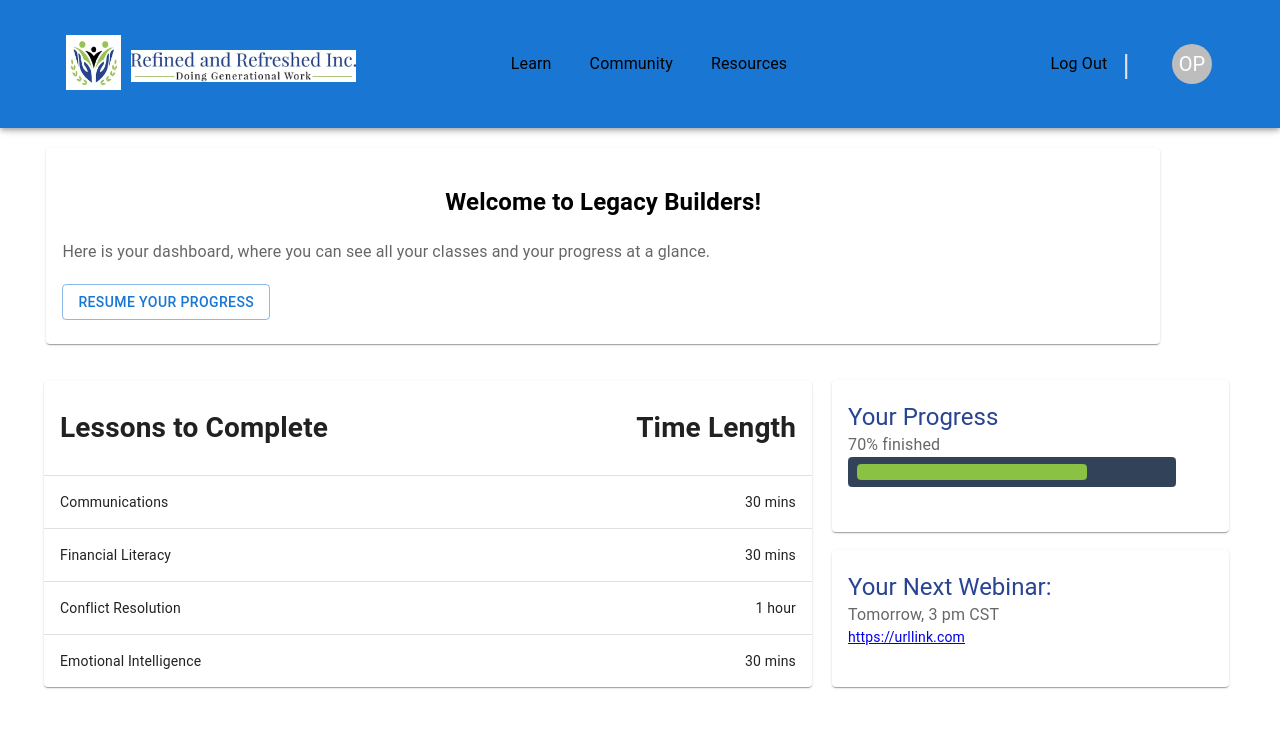
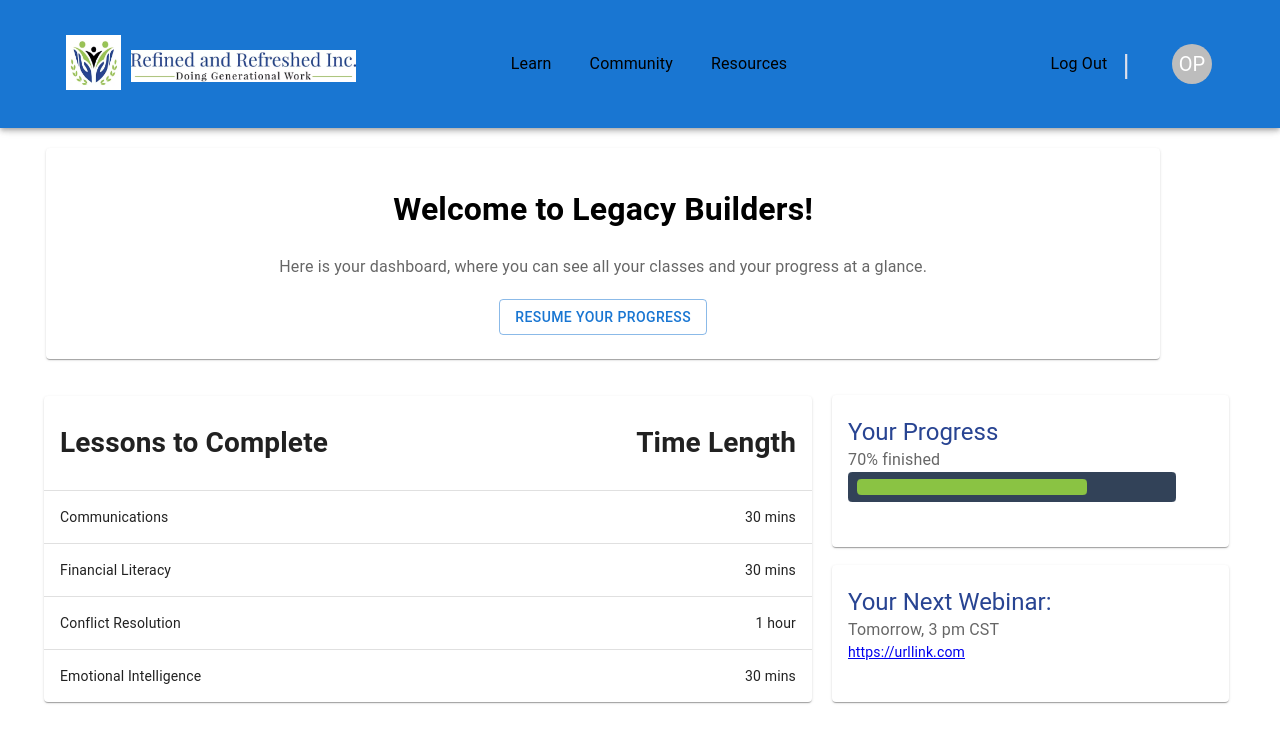
Before and after one commit to gagank02/legacy-builders-portal, a Next.js app in the folder client/: page / in a window 1280 px wide. Shown: the top 742 px of the page. Built offline with nearby package versions, Linux system fonts and the light colour scheme.

Commit message:
quick fixes

```diff
--- a/client/components/MuiDashboard.jsx
+++ b/client/components/MuiDashboard.jsx
@@ -18,16 +18,17 @@ export default function MuiDashboard({header, info, size, img, desc}) {
 
         </Typography>
         <Typography component="div" color="blue">
-          <h2>{header}</h2>
+          <h1 style={{textAlign: "center", color: 'black'}}>{header}</h1>
 
         </Typography>
-        <Typography sx={{}} color="text.secondary">
+        <Typography sx={{textAlign: "center"}} color="text.secondary">
           {info}
         </Typography>
         <Typography variant="body2">
           <br/>
+          <div style={{justifyContent: 'center', display: 'flex'}}>
           <MuiResumeProgress desc={desc} href="/webinar" />
-
+          </div>
         </Typography>
       </CardContent>
     </Card>
--- a/client/components/NavbarStyles.js
+++ b/client/components/NavbarStyles.js
@@ -16,9 +16,19 @@ const useStyles = makeStyles({
         marginLeft: '38px',
         fontStyle: 'normal',
         fontSize: '16px',
+
         ['@media (max-width: 1000px)']: {
             display: 'none',
         },
+
+        '&:hover, &:visited, &:focus, &:active': {
+            textDecoration: 'none',
+            borderBottom: "3px solid",
+
+            ['@media (max-width: 1000px)']: {
+                display: 'none',
+            }
+        }
     },
 
     header: {
--- a/client/components/index.css
+++ b/client/components/index.css
@@ -5,6 +5,7 @@ body{
 .welcome {
     padding-top: 140px;
     padding-left: 3vw;
+    display: flex;
 }
 
 .parent {
```
